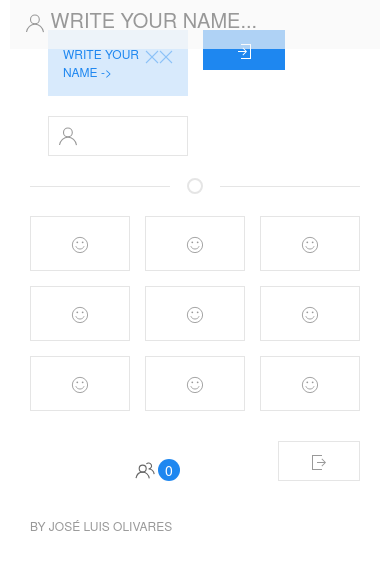
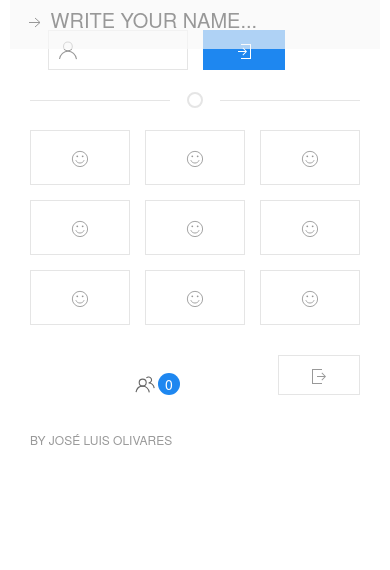
Before and after one commit to joseOlivares/equis_game, a website: page public/index.html in a window 390 px wide. Drawn offline with Linux system fonts and the light colour scheme; some packages are replaced by stand-ins of ours; no server answers.

Commit message:
Indications

```diff
--- a/public/index.html
+++ b/public/index.html
@@ -30,11 +30,6 @@
 		<div id="divLogin">
 			<div class="uk-grid-small" uk-grid>
 			    <div class="uk-width-1-2">
-            <div class="uk-alert-primary uk-alert" uk-alert="">
-                <button class="uk-alert-close uk-close uk-icon" type="button" uk-close=""><svg width="14" height="14" viewBox="0 0 14 14" xmlns="http://www.w3.org/2000/svg" data-svg="close-icon"><line fill="none" stroke="#000" stroke-width="1.1" x1="1" y1="1" x2="13" y2="13"></line><line fill="none" stroke="#000" stroke-width="1.1" x1="13" y1="1" x2="1" y2="13"></line></svg></button>
-                <p>Write your name -></p>
-            </div>
-
 				    <div class="uk-margin">
 				        <div class="uk-inline">
 				            <span class="uk-form-icon" uk-icon="icon: user"></span>
--- a/public/js/main.js
+++ b/public/js/main.js
@@ -15,7 +15,7 @@ var app = {
         app.listenSocket();
         app.prepareBoard(true, true); //prepareBoard(Does it put happy faces?, are the buttons disabled?)
         //mostrando indicaciones conuikit notification
-        UIkit.notification({message: '<span uk-icon=\'icon: user\'></span> Write your name...',pos: 'top-left'})
+        UIkit.notification({message: '<span uk-icon=\'icon: arrow-right\'></span> Write your name...',pos: 'top-left'})
     },
     listenSocket:function(){
         //var socket = io.connect(this.serverUrl); //creating socket connection
```
